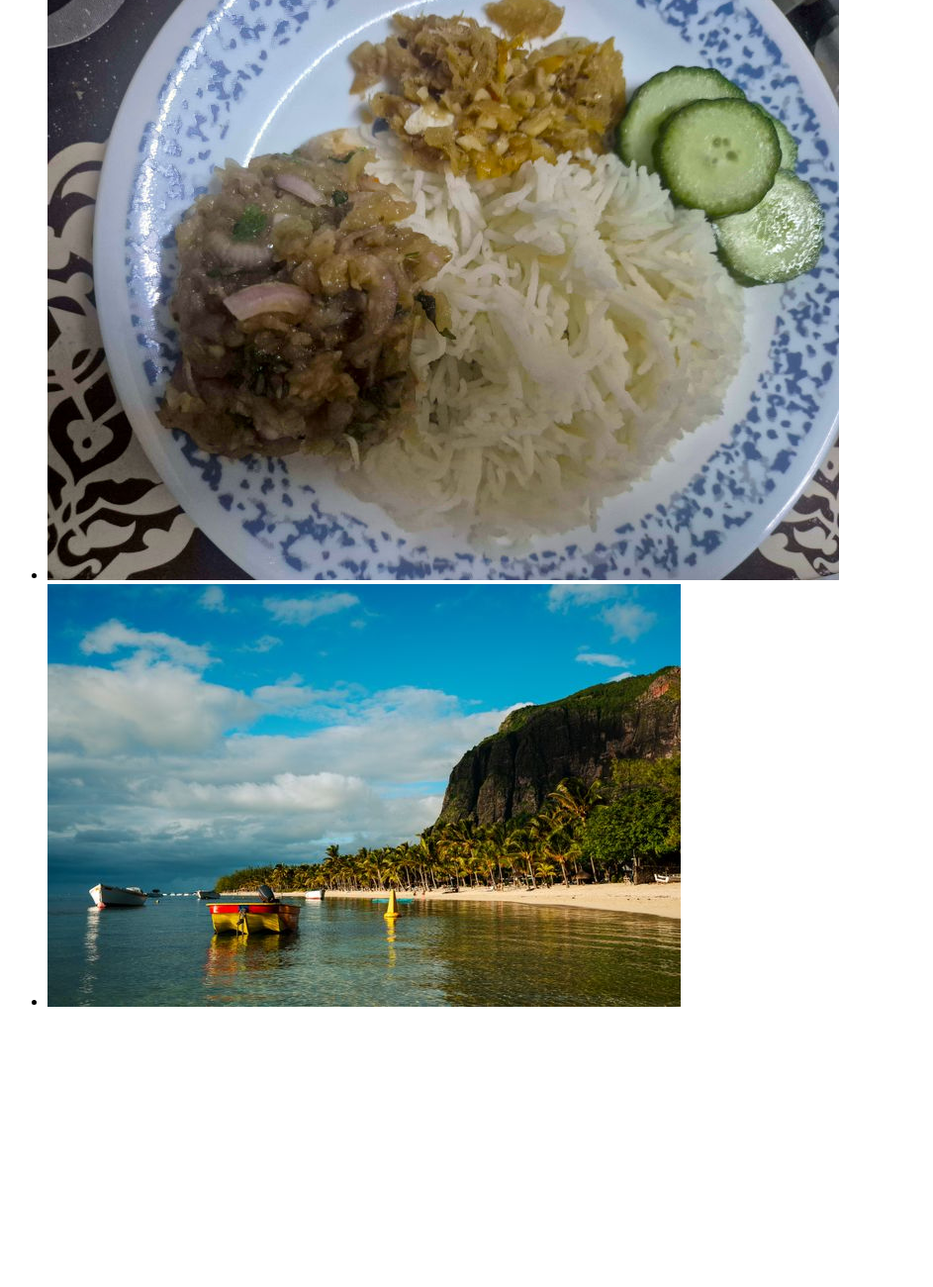
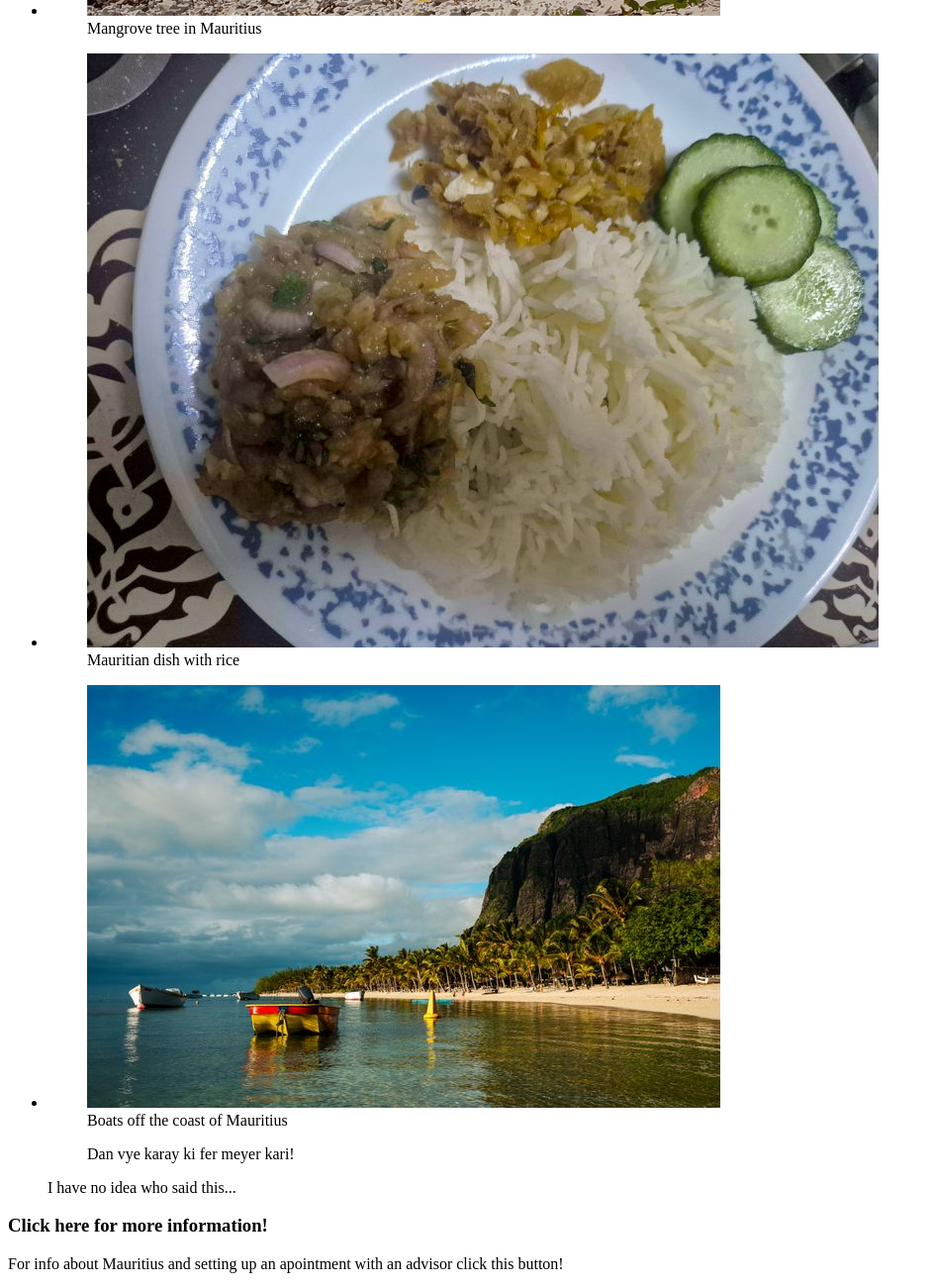
Before and after one commit to nate0112/odin-landing-page, a plain HTML site: page index.html in a window 1280 px wide. Shown: the part 1500-2800 px from the top of the page at 99% size, without its empty margins (0-943 px from the left). Before the commit the page ends 2537 px from the top, so only its background shows below. Drawn offline with Linux system fonts and the light colour scheme.

Commit message:
Edit idex.html with required content
Added figcaptions to images as well as added blockquote with
figcaption, registration button 'cta' and copyright footer

```diff
--- a/index.html
+++ b/index.html
@@ -1,5 +1,6 @@
 <!doctype html>
 <html lang="en">
+
 <head>
   <meta charset="UTF-8" />
   <meta name="viewport" content="width=device-width, initial-scale=1.0" />
@@ -10,12 +11,15 @@
 <body>
   <div class="header">
     <img src="images/dodo-logo.png" alt="Dodo Seal" class="logo" height="100" width="150" />
-      <img src="images/mauritius-island-colors.png" alt="Shape of Mauritius with flag colors" class="island" width="140" height="160" />
+    <img src="images/mauritius-island-colors.png" alt="Shape of Mauritius with flag colors" class="island" width="140"
+      height="160" />
 
     <h1>Mauritius is awesome</h1>
     <p>
-        Mauritius pairs powder-soft beaches and clear turquoise lagoons with lush mountains and a rich mix of cultures. From quiet coastal escapes to
-        vibrant local markets, this island invites you to slow down and discover something new around every corner. Also, its the home of my lil Asian
+      Mauritius pairs powder-soft beaches and clear turquoise lagoons with lush mountains and a rich mix of cultures.
+      From quiet coastal escapes to
+      vibrant local markets, this island invites you to slow down and discover something new around every corner. Also,
+      its the home of my lil Asian
       pancake!
     </p>
 
@@ -34,11 +38,50 @@
     <h2>Information about Mauritius.</h2>
 
     <ul class="gallery">
-        <li><img src="images/food1-web.JPG" alt="Mauritian dish with noodles"></li>
-        <li><img src="images/mauritius-mangrove.png" alt="Mangrove tree in Mauritius"></li>
-        <li><img src="images/food2-web.JPG" alt="Mauritian dish with rice"></li>
-        <li><img src="images/boats.jpg" alt="Boats of the coast in the water"></li>
+      <li>
+        <figure>
+          <img src="images/food1-web.JPG" alt="Mauritian dish with noodles">
+          <figcaption>Mauritian dish with noodles</figcaption>
+        </figure>
+      </li>
+      <li>
+        <figure>
+          <img src="images/mauritius-mangrove.png" alt="Mangrove tree in Mauritius">
+          <figcaption>Mangrove tree in Mauritius</figcaption>
+        </figure>
+      </li>
+      <li>
+        <figure>
+          <img src="images/food2-web.JPG" alt="Mauritian dish with rice">
+          <figcaption>Mauritian dish with rice</figcaption>
+        </figure>
+      </li>
+      <li>
+        <figure>
+          <img src="images/boats.jpg" alt="Boats off the coast in the water">
+          <figcaption>Boats off the coast of Mauritius</figcaption>
+        </figure>
+      </li>
     </ul>
+
+    <figure class="quote">
+      <blockquote>
+        <p>Dan vye karay ki fer meyer kari!</p>
+      </blockquote>
+      <figcaption>I have no idea who said this...</figcaption>
+    </figure>
+
+    <div class="cta">
+      <h3>Click here for more information!</h3>
+      <p>For info about Mauritius and setting up an apointment with an advisor click this button!</p>
+      <button type="button">Register Today</button>
+    </div>
+
+    <footer>
+      <p>Copyright &copy; Nate</p>
+    </footer>
+
   </div>
 </body>
+
 </html>
```
Lines whose indentation alone changed are shown as unchanged.
